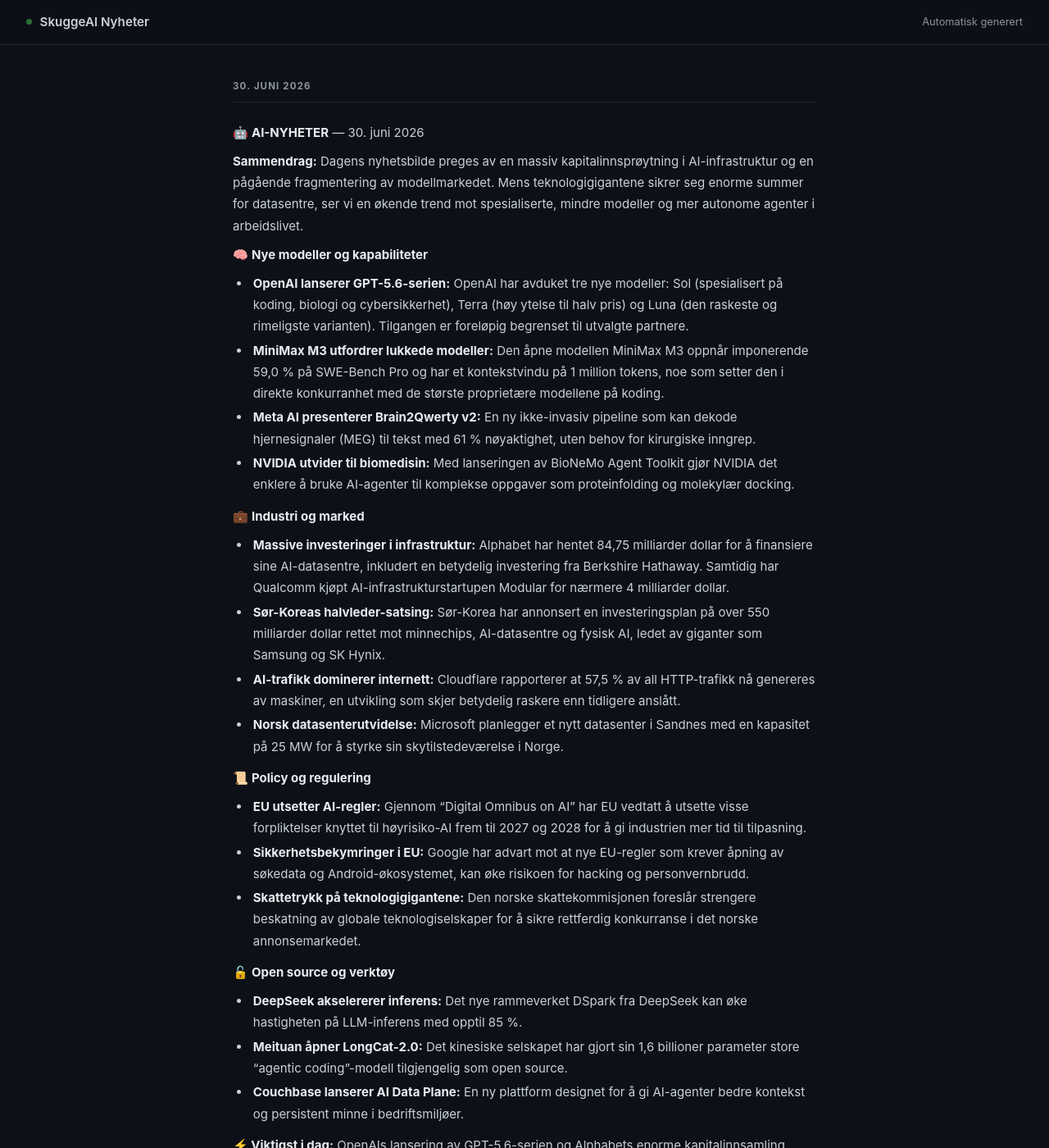
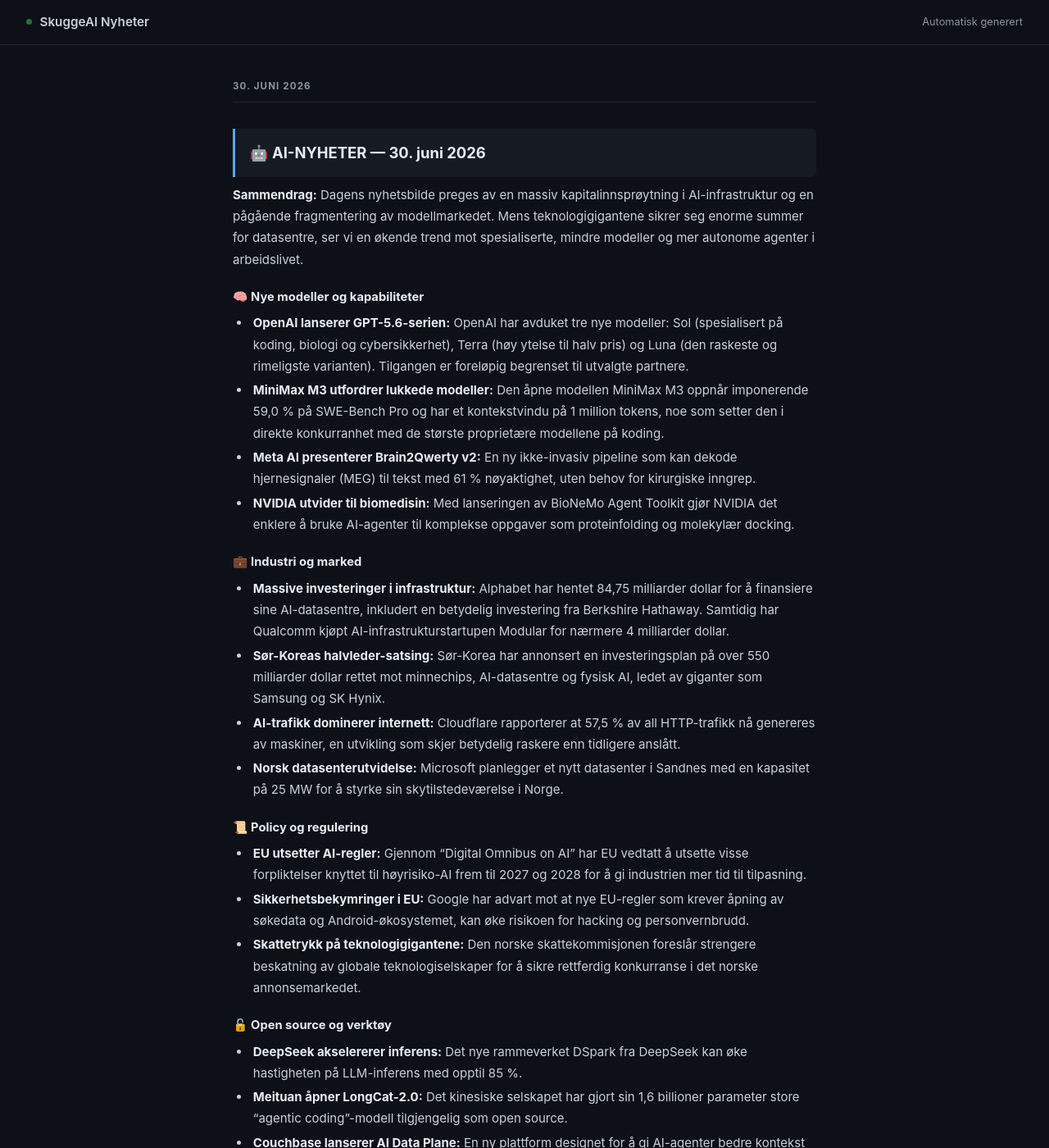
Before and after one commit to Skuggemannen/skuggeai-news, a Jekyll site: the page built from index.md, in a window 1280 px wide and 1400 px high. Shown: the whole window at 82% size. Built offline with Jekyll 4.4.1, drawn with Linux system fonts in a browser that asks for light colours.

Commit message:
Design: tydelige rapport- og seksjonsoverskrifter

```diff
--- a/_layouts/default.html
+++ b/_layouts/default.html
@@ -55,6 +54,28 @@
     strong { color: #e6edf3; }
     ul, ol { padding-left: 1.4rem; margin: 0.35rem 0 0.75rem; }
     li { margin: 0.2rem 0; padding-left: 0.15rem; }
+
+    /* Rapport-titler: 🤖 AI-NYHETER / 🔐 CYBERSIKKERHET */
+    p.report-title {
+      font-size: 1.15rem;
+      font-weight: 700;
+      color: #e6edf3;
+      margin-top: 2rem;
+      padding: 0.85rem 1.1rem;
+      background: var(--surface);
+      border-left: 3px solid var(--accent);
+      border-radius: 0 6px 6px 0;
+    }
+
+    /* Subseksjon-overskrifter: 🧠 Nye modeller / 🚨 Kritiske sårbarheter */
+    p.section-header {
+      font-size: 0.92rem;
+      font-weight: 600;
+      color: #e6edf3;
+      margin-top: 1.25rem;
+      margin-bottom: 0.15rem;
+    }
+
     footer {
       text-align: center; padding: 2rem;
       color: var(--text-dim); font-size: 0.78rem;
```
Also changed, not shown: other parts of _layouts/default.html (+11 -2 lines).
